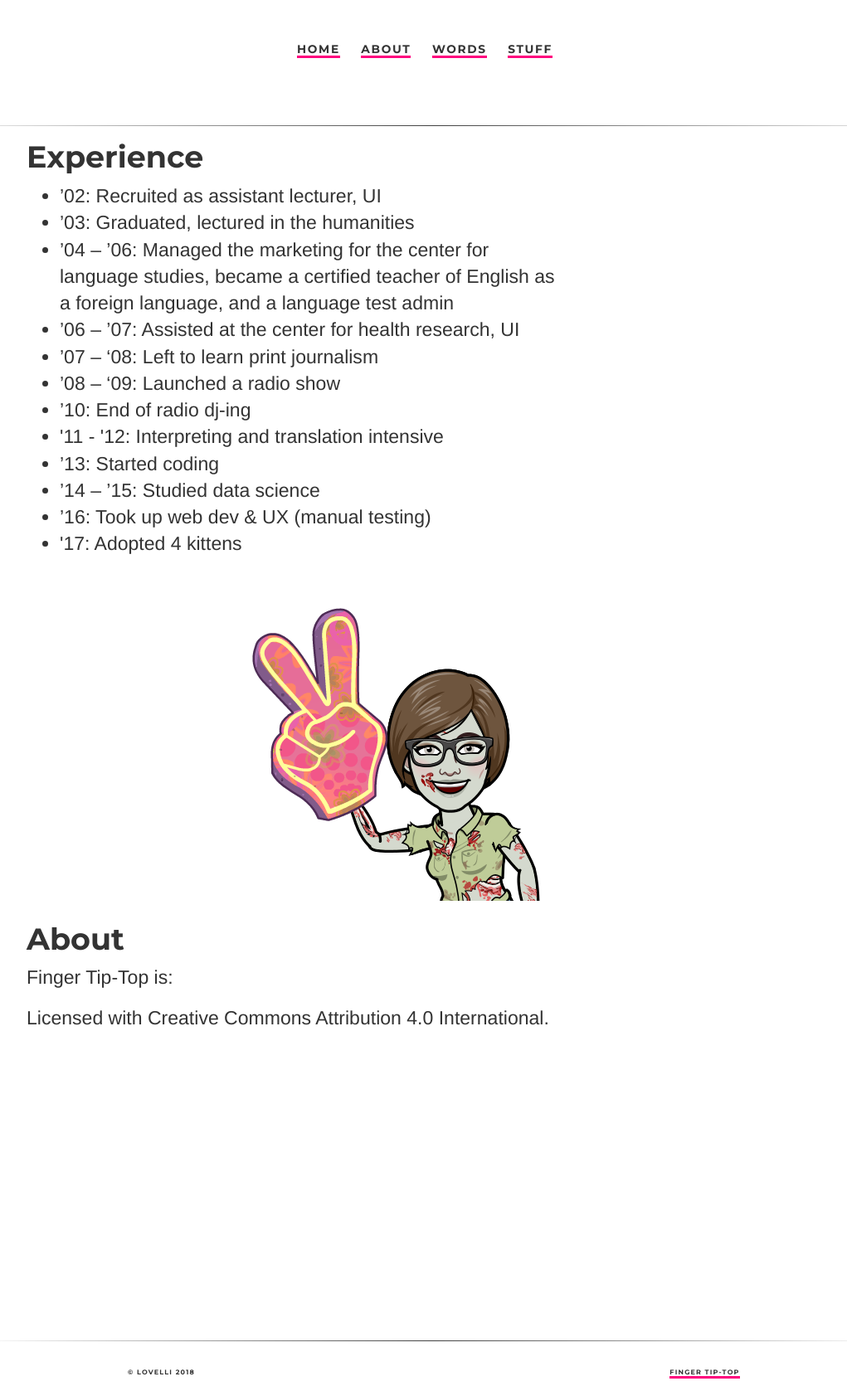
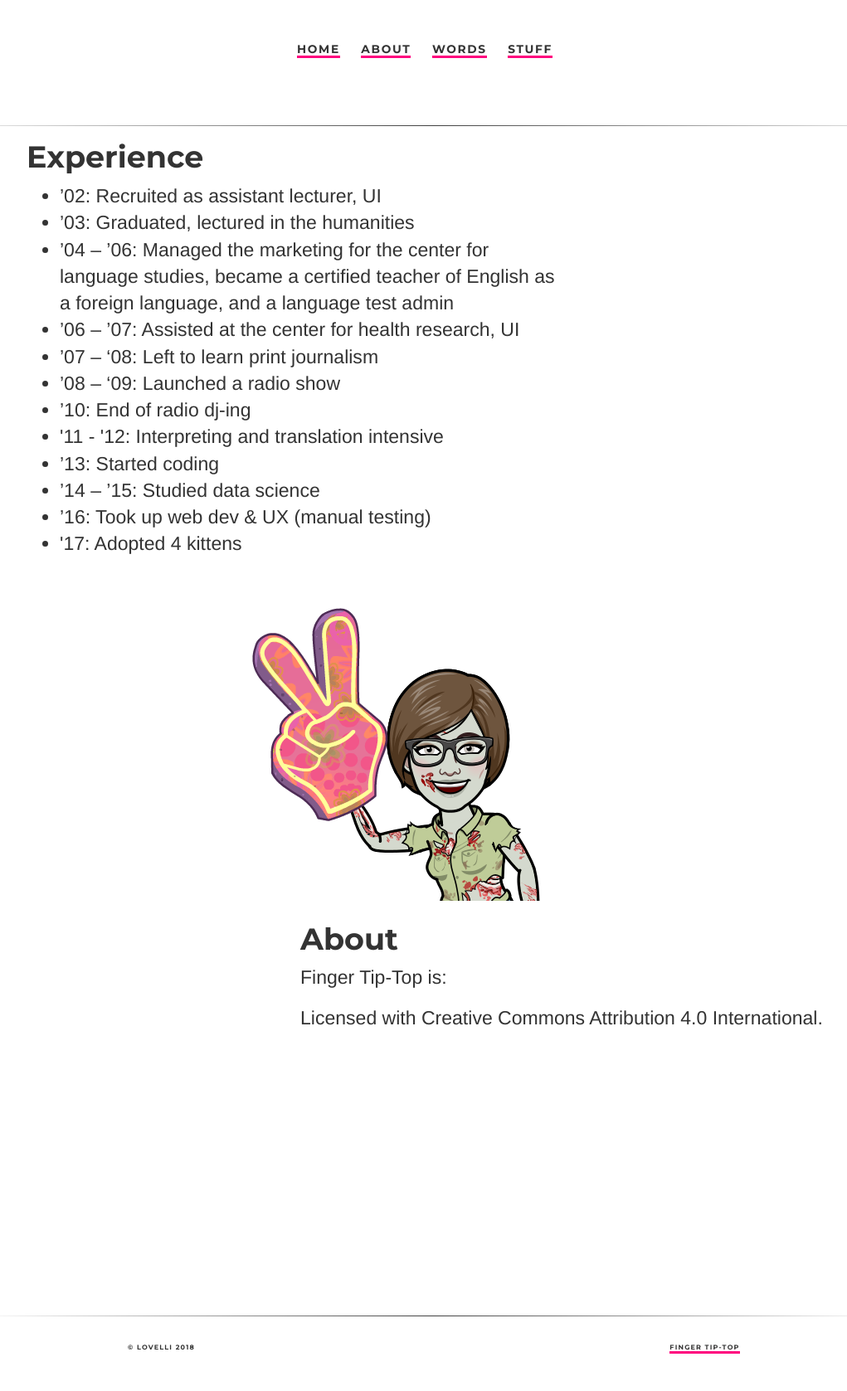
Before and after one commit to ariesti/ariesti.github.io, a Jekyll site: the page built from about/index.html, in a window 1280 px wide. Shown: the whole page at 83% size, without its empty margins (118-1139 px from the left). Built offline with Jekyll 4.4.1, drawn with Linux system fonts in a browser that asks for light colours; after the commit the page ends 1647 px from its top, so only the background shows below that.

Commit message:
Update index.html

```diff
--- a/about/index.html
+++ b/about/index.html
@@ -25,7 +25,7 @@ permalink: /about/
   </ul>
 <img src="/assets/1-ftt.png" alt="Flowers in Chania" style="float:right" />
 </div>
-<div class="content">
+<div class="content right">
 <h3 class="ex1">About</h3>
 <p>Finger Tip-Top is:
 <p>Licensed with Creative Commons Attribution 4.0 International.</p>
```
